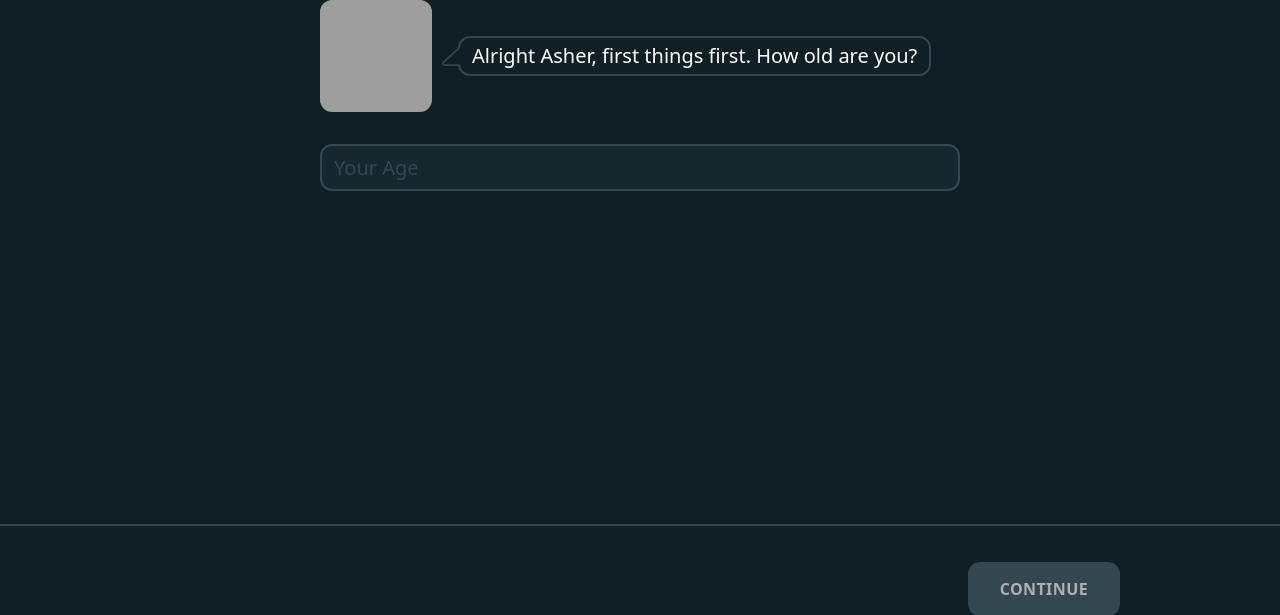
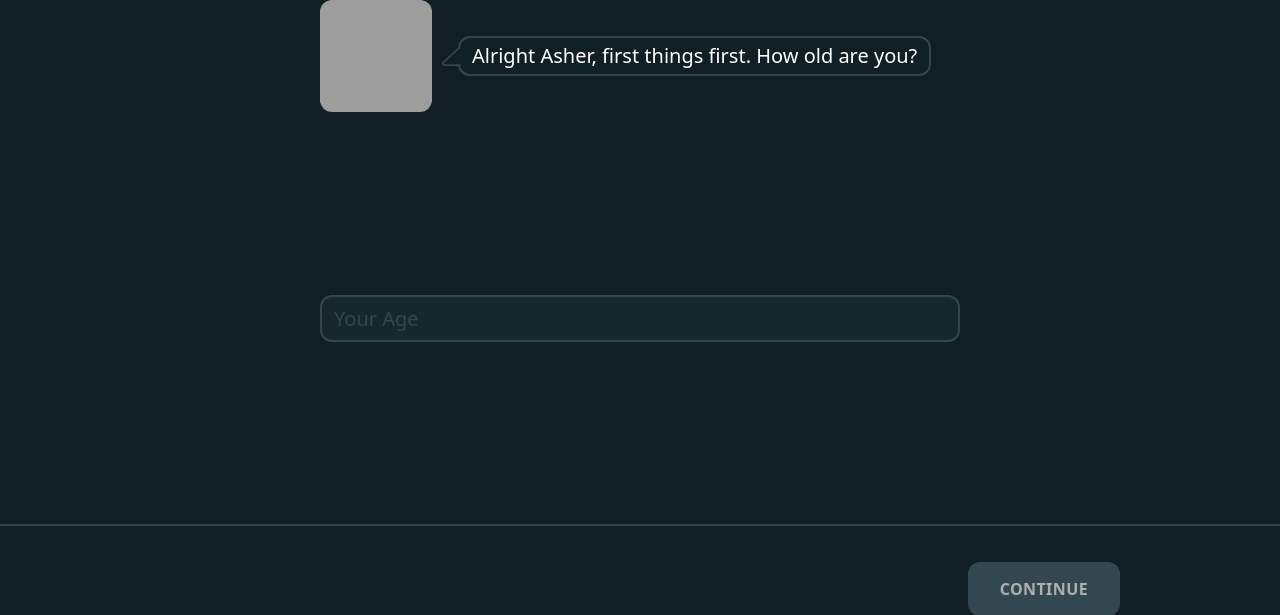
Before and after one commit to busybarbell/busybarbell.github.io, a PHP site: page /strategy-session.html in a window 1280 px wide. Shown: the part 152-767 px from the top of the page. Run offline with PHP 8.4, Linux system fonts and the light colour scheme; grey boxes are pictures that could not be loaded.

Commit message:
Add files via upload

```diff
--- a/strategy-session.css
+++ b/strategy-session.css
@@ -82,6 +82,7 @@ input {
     font-size: 1.25rem;
     width: 100%;
     max-width: 40rem;
+    margin: auto 0;
 }
 
 input::placeholder {
```
